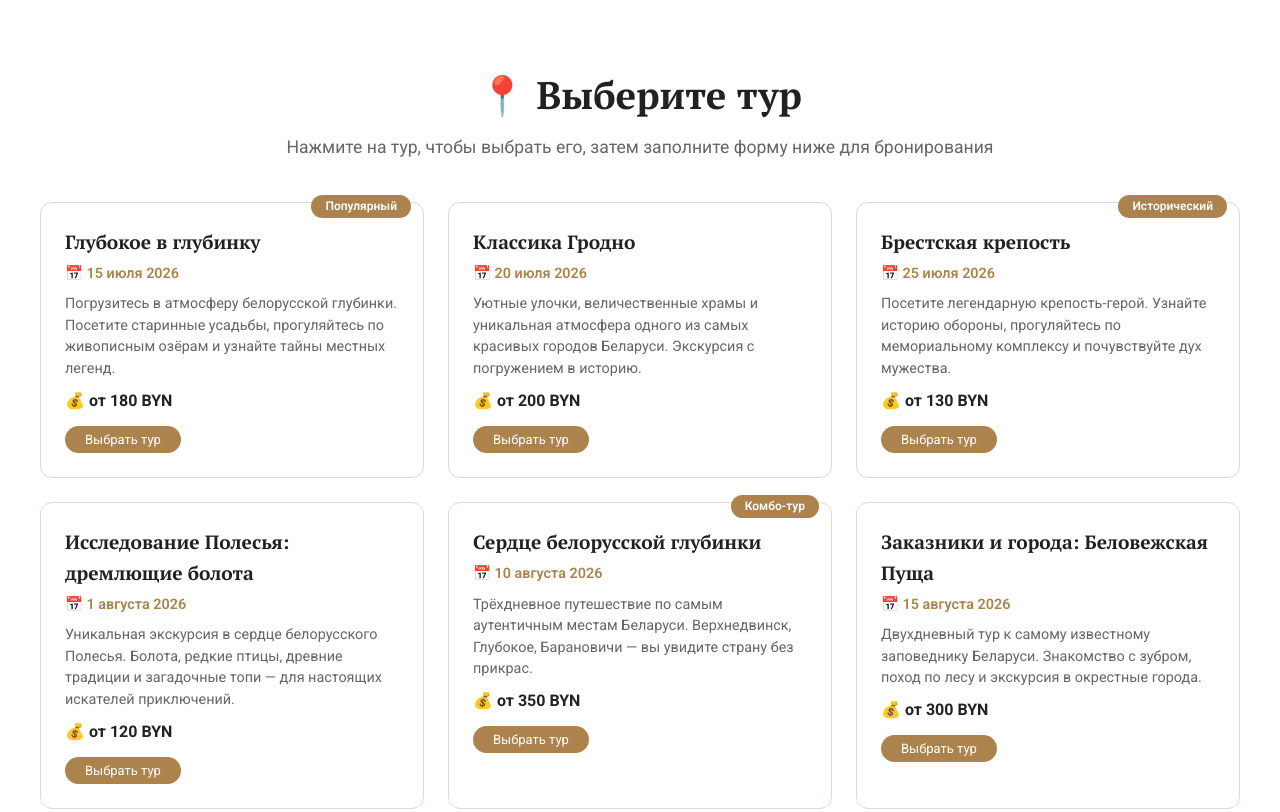
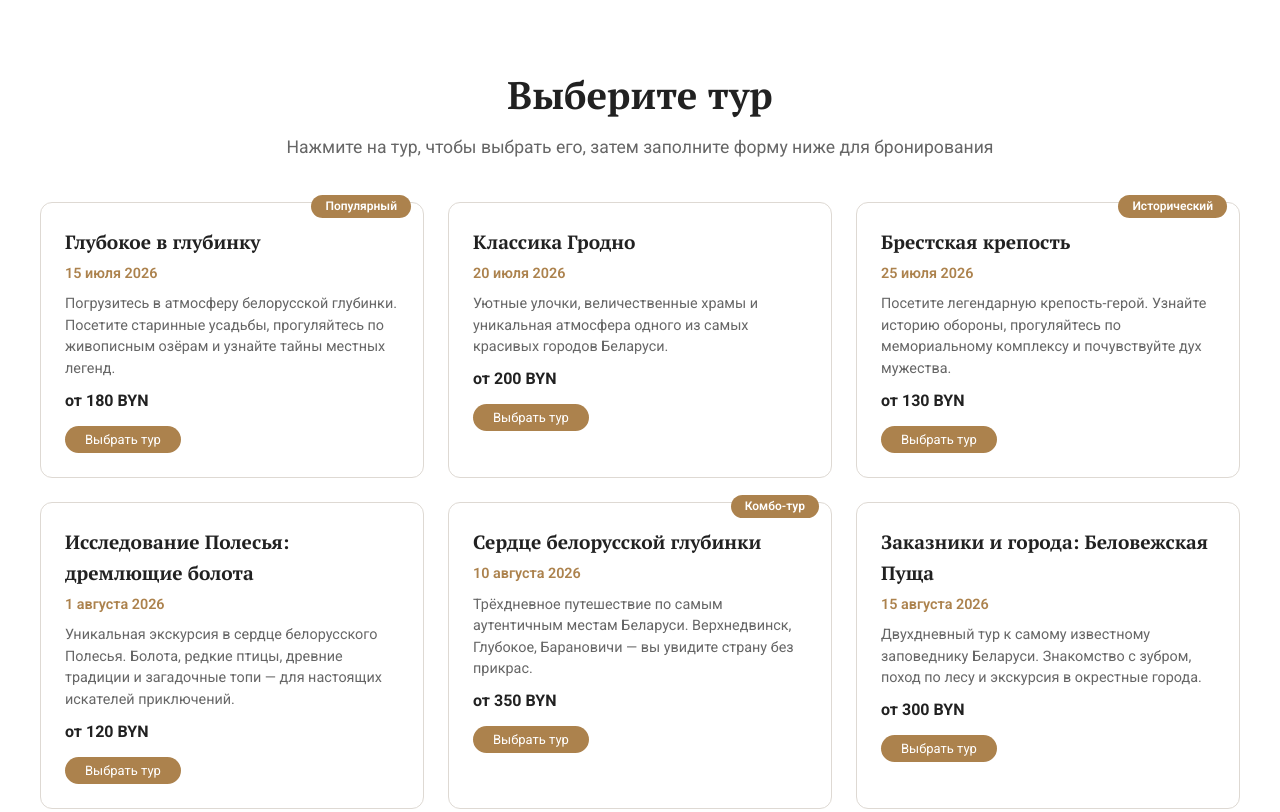
Before and after one commit to akulichruzhana/todo, a website: page public/index.html in a window 1280 px wide. Shown: the part 800-1612 px from the top of the page. Drawn offline with Linux system fonts and the light colour scheme.

Commit message:
Update index.html

```diff
--- a/public/index.html
+++ b/public/index.html
@@ -427,7 +427,7 @@
   <!-- 2. Список туров -->
   <section id="tours-list" class="tours-list-section">
     <div class="container">
-      <h2>📍 Выберите тур</h2>
+      <h2>Выберите тур</h2>
       <p class="subtitle">Нажмите на тур, чтобы выбрать его, затем заполните форму ниже для бронирования</p>
 
       <div class="tours-list" id="toursList">
@@ -435,18 +435,18 @@
         <div class="tour-item" data-tour="Глубокое в глубинку" data-date="2026-07-15" data-price="180 BYN">
           <span class="tour-badge">Популярный</span>
           <h3>Глубокое в глубинку</h3>
-          <div class="tour-date">📅 15 июля 2026</div>
+          <div class="tour-date">15 июля 2026</div>
           <div class="tour-description">Погрузитесь в атмосферу белорусской глубинки. Посетите старинные усадьбы, прогуляйтесь по живописным озёрам и узнайте тайны местных легенд.</div>
-          <div class="tour-price">💰 от 180 BYN</div>
+          <div class="tour-price">от 180 BYN</div>
           <button class="tour-select-btn" onclick="selectTour(this, 'Глубокое в глубинку', '2026-07-15')">Выбрать тур</button>
         </div>
 
         <!-- Тур 2 -->
         <div class="tour-item" data-tour="Классика Гродно" data-date="2026-07-20" data-price="200 BYN">
           <h3>Классика Гродно</h3>
-          <div class="tour-date">📅 20 июля 2026</div>
-          <div class="tour-description">Уютные улочки, величественные храмы и уникальная атмосфера одного из самых красивых городов Беларуси. Экскурсия с погружением в историю.</div>
-          <div class="tour-price">💰 от 200 BYN</div>
+          <div class="tour-date">20 июля 2026</div>
+          <div class="tour-description">Уютные улочки, величественные храмы и уникальная атмосфера одного из самых красивых городов Беларуси.</div>
+          <div class="tour-price">от 200 BYN</div>
           <button class="tour-select-btn" onclick="selectTour(this, 'Классика Гродно', '2026-07-20')">Выбрать тур</button>
         </div>
 
@@ -454,18 +454,18 @@
         <div class="tour-item" data-tour="Брестская крепость" data-date="2026-07-25" data-price="130 BYN">
           <span class="tour-badge">Исторический</span>
           <h3>Брестская крепость</h3>
-          <div class="tour-date">📅 25 июля 2026</div>
+          <div class="tour-date">25 июля 2026</div>
           <div class="tour-description">Посетите легендарную крепость-герой. Узнайте историю обороны, прогуляйтесь по мемориальному комплексу и почувствуйте дух мужества.</div>
-          <div class="tour-price">💰 от 130 BYN</div>
+          <div class="tour-price">от 130 BYN</div>
           <button class="tour-select-btn" onclick="selectTour(this, 'Брестская крепость', '2026-07-25')">Выбрать тур</button>
         </div>
 
         <!-- Тур 4 -->
         <div class="tour-item" data-tour="Исследование Полесья" data-date="2026-08-01" data-price="120 BYN">
           <h3>Исследование Полесья: дремлющие болота</h3>
-          <div class="tour-date">📅 1 августа 2026</div>
+          <div class="tour-date">1 августа 2026</div>
           <div class="tour-description">Уникальная экскурсия в сердце белорусского Полесья. Болота, редкие птицы, древние традиции и загадочные топи — для настоящих искателей приключений.</div>
-          <div class="tour-price">💰 от 120 BYN</div>
+          <div class="tour-price">от 120 BYN</div>
           <button class="tour-select-btn" onclick="selectTour(this, 'Исследование Полесья', '2026-08-01')">Выбрать тур</button>
         </div>
 
@@ -473,18 +473,18 @@
         <div class="tour-item" data-tour="Сердце белорусской глубинки" data-date="2026-08-10" data-price="350 BYN">
           <span class="tour-badge">Комбо-тур</span>
           <h3>Сердце белорусской глубинки</h3>
-          <div class="tour-date">📅 10 августа 2026</div>
+          <div class="tour-date">10 августа 2026</div>
           <div class="tour-description">Трёхдневное путешествие по самым аутентичным местам Беларуси. Верхнедвинск, Глубокое, Барановичи — вы увидите страну без прикрас.</div>
-          <div class="tour-price">💰 от 350 BYN</div>
+          <div class="tour-price">от 350 BYN</div>
           <button class="tour-select-btn" onclick="selectTour(this, 'Сердце белорусской глубинки', '2026-08-10')">Выбрать тур</button>
         </div>
 
         <!-- Тур 6 -->
         <div class="tour-item" data-tour="Беловежская Пуща" data-date="2026-08-15" data-price="300 BYN">
           <h3>Заказники и города: Беловежская Пуща</h3>
-          <div class="tour-date">📅 15 августа 2026</div>
+          <div class="tour-date">15 августа 2026</div>
           <div class="tour-description">Двухдневный тур к самому известному заповеднику Беларуси. Знакомство с зубром, поход по лесу и экскурсия в окрестные города.</div>
-          <div class="tour-price">💰 от 300 BYN</div>
+          <div class="tour-price">от 300 BYN</div>
           <button class="tour-select-btn" onclick="selectTour(this, 'Беловежская Пуща', '2026-08-15')">Выбрать тур</button>
         </div>
       </div>
```
